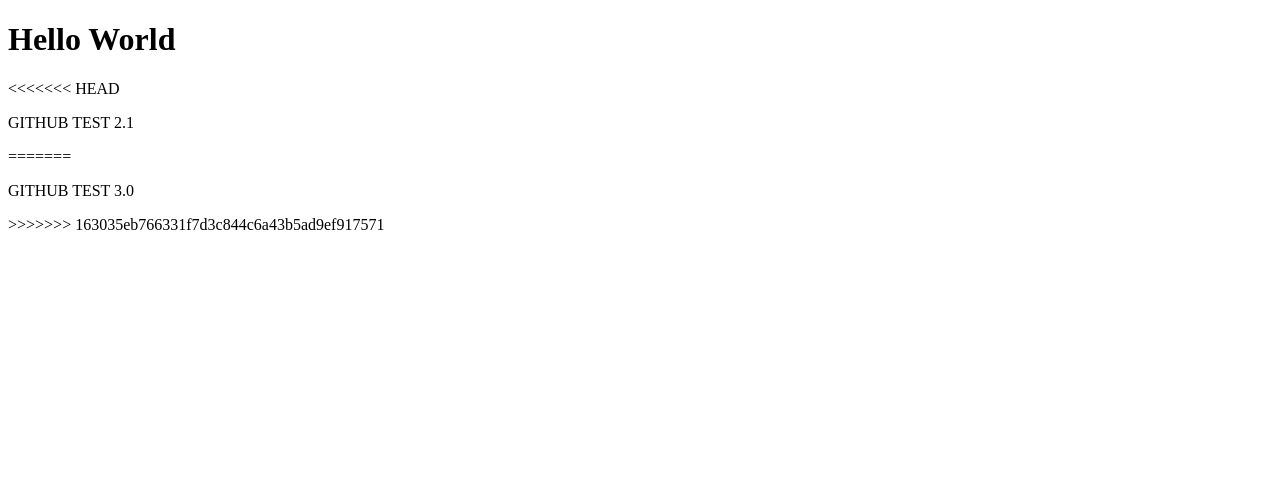
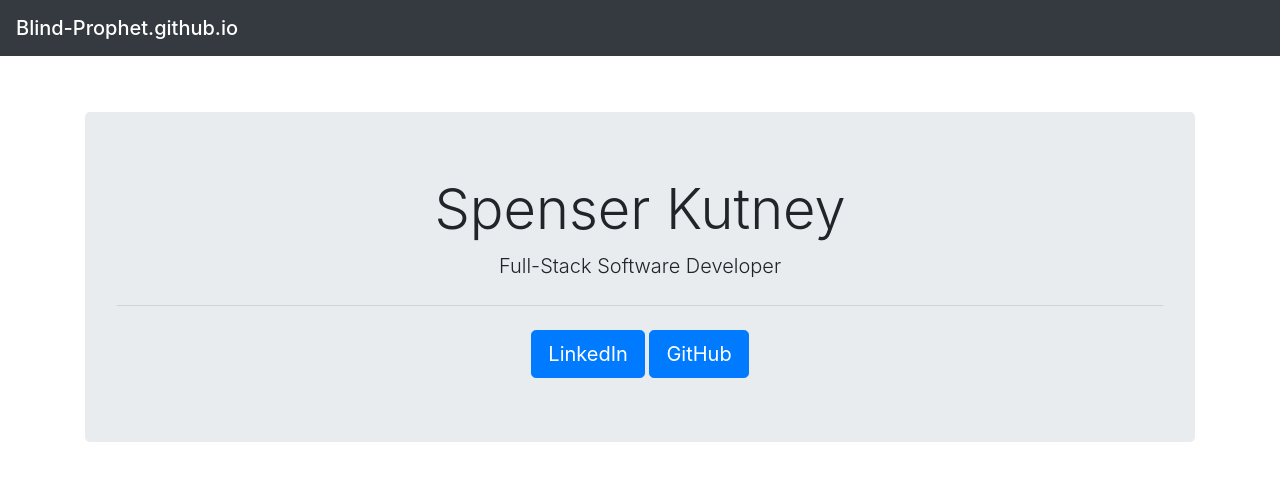
Before and after one commit to Blind-Prophet/Blind-Prophet.github.io, a plain HTML site: page index.html in a window 1280 px wide. Drawn offline with nearby package versions, Linux system fonts and the light colour scheme.

Commit message:
simple link page

```diff
--- a/index.html
+++ b/index.html
@@ -1,11 +1,33 @@
 <!DOCTYPE html>
 <html>
-<body>
-<h1>Hello World</h1>
-<<<<<<< HEAD
-<p>GITHUB TEST 2.1</p>
-=======
-<p>GITHUB TEST 3.0</p>
->>>>>>> 163035eb766331f7d3c844c6a43b5ad9ef917571
-</body>
+    <head>
+        <meta name="viewport" content="width=device-width, initial-scale=1">
+        <meta http-equiv="Content-Type" content="text/html; charset=utf-8" />
+
+        <!-- Primary Meta Tags -->
+        <title>Spenser Kutney - Portfolio</title>
+        <meta name="title" content="Spenser Kutney - Portfolio">
+        <meta name="description" content="Hosted by GitHub Pages">
+        <meta name="theme-color" content="#ff0080">
+
+        <link rel='stylesheet' href='https://stackpath.bootstrapcdn.com/bootstrap/4.3.1/css/bootstrap.min.css' />
+    </head>
+    <body>
+        <nav class="navbar navbar-dark bg-dark" >
+            <span class="navbar-brand mb-0 h1">Blind-Prophet.github.io</span>
+        </nav>
+        <div class="container justify-content-center">
+            <div class="jumbotron text-center" style="margin-top: 5%;">
+                <h1 class="display-4">Spenser Kutney</h1>
+                <p class="lead">Full-Stack Software Developer</p>
+                <hr class="my-4">
+                <a class="btn btn-primary btn-lg" target="_blank" href="https://www.linkedin.com/in/spenserkutney/" role="button">LinkedIn</a>
+                <a class="btn btn-primary btn-lg" target="_blank" href="https://github.com/Blind-Prophet" role="button">GitHub</a>
+              </div>
+        </div>
+    </body>
+    <footer>
+        <script src='https://cdnjs.cloudflare.com/ajax/libs/popper.js/1.14.7/umd/popper.min.js'></script>
+        <script src='https://stackpath.bootstrapcdn.com/bootstrap/4.3.1/js/bootstrap.min.js'></script>
+    </footer>
 </html>
```
Also changed, not shown: youtube.html (deleted, +0 -9 lines).
